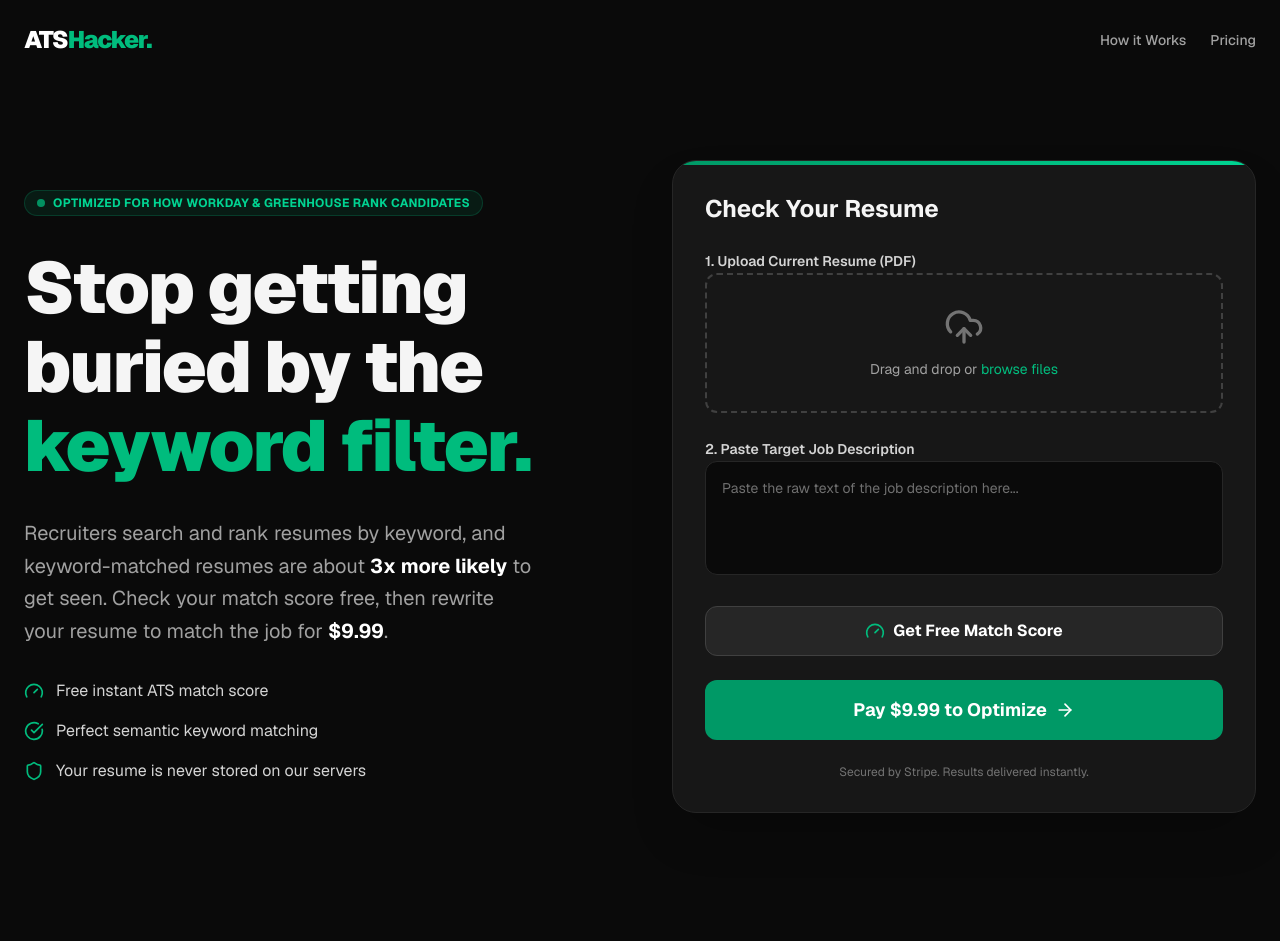
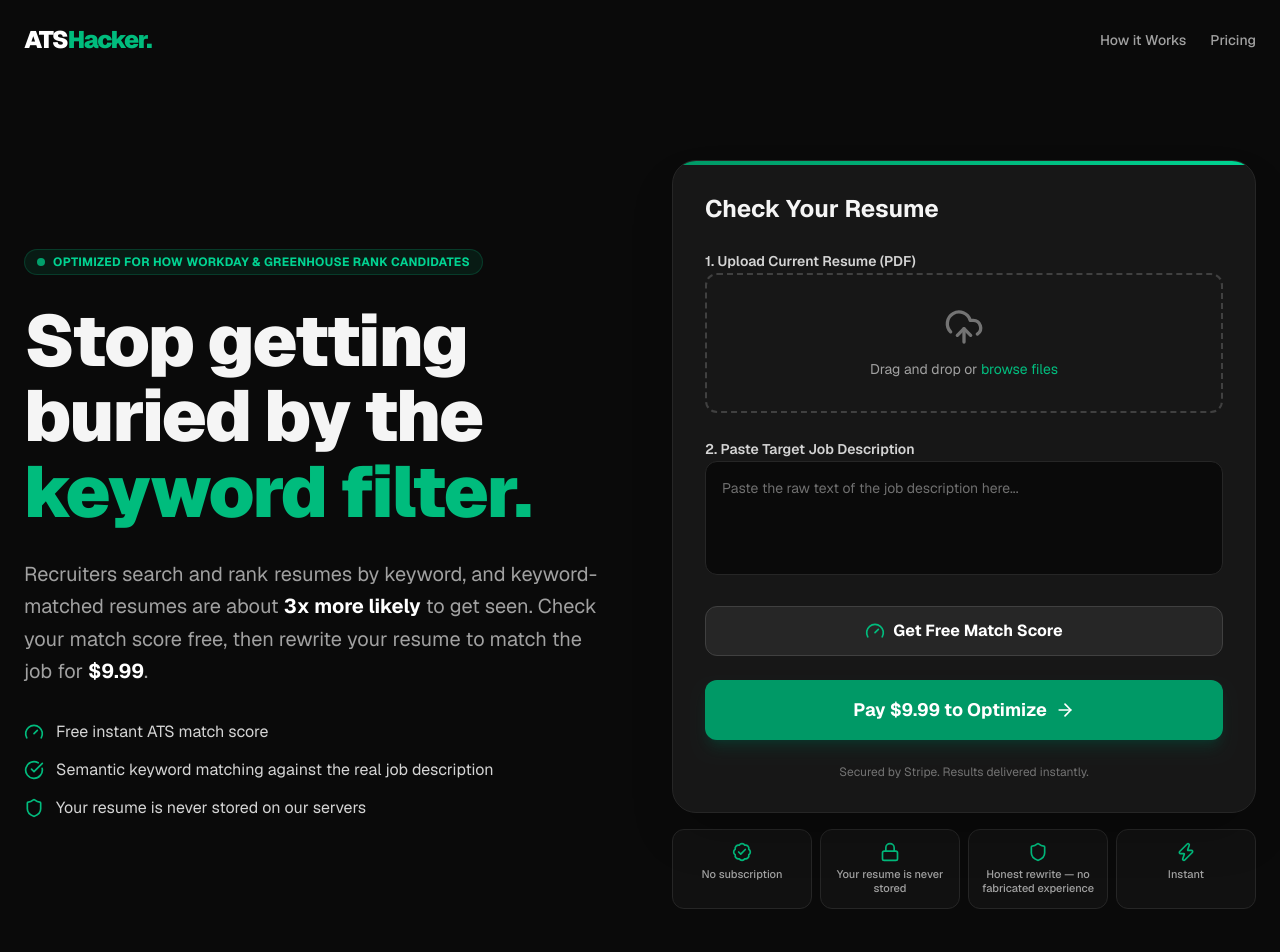
Before and after one commit to andynettlez-droid/ats-hacker, a Next.js app in the folder web/: page / in a window 1280 px wide. Shown: the top 952 px of the page. Built offline with nearby package versions, Linux system fonts and the light colour scheme.

Commit message:
feat(home): hybrid trust-shell + bold-conversion redesign ΓÇö hero count-up score (reduced-motion guard), score color tiers, honest trust row, prominent share; keeps all logic (UTM, track, chips, in-panel CTA)

```diff
--- a/web/src/app/page.tsx
+++ b/web/src/app/page.tsx
@@ -1,7 +1,7 @@
 "use client";
 import React, { useState, useRef, useEffect } from 'react';
 import { track } from '@vercel/analytics';
-import { UploadCloud, CheckCircle, Shield, ArrowRight, FileText, Gauge, XCircle, Share2 } from 'lucide-react';
+import { UploadCloud, CheckCircle, Shield, ArrowRight, FileText, Gauge, XCircle, Share2, Zap, Lock, BadgeCheck } from 'lucide-react';
 
 // First-touch UTM keys we persist for sale attribution.
 const UTM_KEYS = ['utm_source', 'utm_medium', 'utm_campaign'] as const;
@@ -28,6 +28,39 @@ interface ScoreResult {
   verdict: string;
 }
 
+// Animated count-up to a target number. Honors prefers-reduced-motion by
+// snapping straight to the target. Guarded for SSR.
+function useCountUp(target: number | null, durationMs = 1100): number {
+  const [value, setValue] = useState(0);
+  useEffect(() => {
+    if (target == null) { setValue(0); return; }
+
+    const prefersReduced =
+      typeof window !== 'undefined' &&
+      typeof window.matchMedia === 'function' &&
+      window.matchMedia('(prefers-reduced-motion: reduce)').matches;
+
+    if (prefersReduced || typeof requestAnimationFrame !== 'function') {
+      setValue(target);
+      return;
+    }
+
+    let raf = 0;
+    const start = performance.now();
+    const tick = (now: number) => {
+      const t = Math.min(1, (now - start) / durationMs);
+      // easeOutCubic for a satisfying settle.
+      const eased = 1 - Math.pow(1 - t, 3);
+      setValue(Math.round(target * eased));
+      if (t < 1) raf = requestAnimationFrame(tick);
+      else setValue(target);
+    };
+    raf = requestAnimationFrame(tick);
+    return () => cancelAnimationFrame(raf);
+  }, [target, durationMs]);
+  return value;
+}
+
 export default function Home() {
   const [file, setFile] = useState<File | null>(null);
   const [jobDescription, setJobDescription] = useState("");
@@ -37,6 +70,7 @@ export default function Home() {
   const [score, setScore] = useState<ScoreResult | null>(null);
 
   const fileInputRef = useRef<HTMLInputElement>(null);
+  const animatedScore = useCountUp(score ? score.score : null);
 
   // On first load, capture UTM params from the URL and persist them (first-touch:
   // only set if not already stored). Used later for sale attribution at checkout.
@@ -181,7 +215,13 @@ export default function Home() {
   };
 
   const scoreColor = score
-    ? score.score >= 75 ? 'text-emerald-500' : score.score >= 50 ? 'text-yellow-500' : 'text-red-500'
+    ? score.score >= 75 ? 'text-emerald-400' : score.score >= 50 ? 'text-amber-400' : 'text-red-400'
+    : '';
+  const scoreBar = score
+    ? score.score >= 75 ? 'bg-emerald-500' : score.score >= 50 ? 'bg-amber-500' : 'bg-red-500'
+    : 'bg-emerald-500';
+  const scoreRing = score
+    ? score.score >= 75 ? 'shadow-[0_0_60px_-15px] shadow-emerald-500/40' : score.score >= 50 ? 'shadow-[0_0_60px_-15px] shadow-amber-500/40' : 'shadow-[0_0_60px_-15px] shadow-red-500/40'
     : '';
 
   return (
@@ -199,41 +239,43 @@ export default function Home() {
       </nav>
 
       {/* Hero Section */}
-      <main className="max-w-7xl mx-auto px-6 pt-20 pb-32">
-        <div className="grid grid-cols-1 lg:grid-cols-2 gap-16 items-center">
+      <main className="max-w-7xl mx-auto px-6 pt-16 pb-24 lg:pt-20 lg:pb-32">
+        <div className="grid grid-cols-1 lg:grid-cols-2 gap-12 lg:gap-16 items-center">
 
-          <div className="space-y-8">
+          {/* Left: pitch */}
+          <div className="space-y-7">
             <div className="inline-flex items-center space-x-2 bg-emerald-500/10 border border-emerald-500/20 text-emerald-400 px-3 py-1 rounded-full text-xs font-bold tracking-wide uppercase">
               <span className="w-2 h-2 rounded-full bg-emerald-500 animate-pulse"></span>
               <span>Optimized for how Workday &amp; Greenhouse rank candidates</span>
             </div>
 
-            <h1 className="text-5xl lg:text-7xl font-black leading-[1.1] tracking-tight">
+            <h1 className="text-5xl lg:text-7xl font-black leading-[1.05] tracking-tight">
               Stop getting buried by the <span className="text-emerald-500">keyword filter.</span>
             </h1>
 
-            <p className="text-xl text-neutral-400 leading-relaxed max-w-lg">
+            <p className="text-lg lg:text-xl text-neutral-400 leading-relaxed max-w-xl">
               Recruiters search and rank resumes by keyword, and keyword-matched resumes are about <span className="text-white font-bold">3x more likely</span> to get seen. Check your match score free, then rewrite your resume to match the job for <span className="text-white font-bold">$9.99</span>.
             </p>
 
-            <div className="space-y-4">
+            <div className="space-y-3.5 pt-1">
               <div className="flex items-center space-x-3 text-neutral-300">
-                <Gauge className="w-5 h-5 text-emerald-500" />
+                <Gauge className="w-5 h-5 text-emerald-500 shrink-0" />
                 <span>Free instant ATS match score</span>
               </div>
               <div className="flex items-center space-x-3 text-neutral-300">
-                <CheckCircle className="w-5 h-5 text-emerald-500" />
-                <span>Perfect semantic keyword matching</span>
+                <CheckCircle className="w-5 h-5 text-emerald-500 shrink-0" />
+                <span>Semantic keyword matching against the real job description</span>
               </div>
               <div className="flex items-center space-x-3 text-neutral-300">
-                <Shield className="w-5 h-5 text-emerald-500" />
+                <Shield className="w-5 h-5 text-emerald-500 shrink-0" />
                 <span>Your resume is never stored on our servers</span>
               </div>
             </div>
           </div>
 
-          {/* The Vending Machine UI */}
-          <div className="bg-neutral-900 border border-neutral-800 rounded-3xl p-8 shadow-2xl relative overflow-hidden">
+          {/* Right: the tool */}
+          <div className="space-y-4">
+            <div className="bg-neutral-900 border border-neutral-800 rounded-3xl p-6 sm:p-8 shadow-2xl relative overflow-hidden">
               <div className="absolute top-0 left-0 w-full h-1 bg-gradient-to-r from-emerald-600 to-emerald-400"></div>
 
               <h2 className="text-2xl font-bold mb-6">Check Your Resume</h2>
@@ -296,17 +338,22 @@ export default function Home() {
                   <span>{isScoring ? "Scoring..." : "Get Free Match Score"}</span>
                 </button>
 
-              {/* Score result panel */}
+                {/* Score result panel — the score is the hero */}
                 {score && (
-                <div className="bg-neutral-950 border border-neutral-800 rounded-xl p-5 space-y-4">
-                  <div className="flex items-center justify-between">
-                    <span className="text-sm font-semibold text-neutral-300">Your ATS Match Score</span>
-                    <span className={`text-3xl font-black ${scoreColor}`}>{score.score}<span className="text-base text-neutral-500">/100</span></span>
+                  <div className={`bg-neutral-950 border border-neutral-800 rounded-2xl p-6 space-y-5 ${scoreRing}`}>
+                    {/* Hero score number */}
+                    <div className="flex flex-col items-center text-center pt-1">
+                      <span className="text-xs font-semibold uppercase tracking-widest text-neutral-500 mb-1">Your ATS Match Score</span>
+                      <div className="flex items-end justify-center leading-none">
+                        <span className={`text-7xl font-black tabular-nums ${scoreColor}`}>{animatedScore}</span>
+                        <span className="text-2xl font-bold text-neutral-600 mb-1.5">/100</span>
                       </div>
-                  <div className="w-full bg-neutral-800 rounded-full h-2">
-                    <div className="bg-emerald-500 h-2 rounded-full transition-all" style={{ width: `${score.score}%` }}></div>
                     </div>
-                  {score.verdict && <p className="text-xs text-neutral-400">{score.verdict}</p>}
+                    <div className="w-full bg-neutral-800 rounded-full h-2 overflow-hidden">
+                      <div className={`${scoreBar} h-2 rounded-full transition-all duration-700 ease-out`} style={{ width: `${animatedScore}%` }}></div>
+                    </div>
+                    {score.verdict && <p className="text-sm text-neutral-300 text-center leading-relaxed">{score.verdict}</p>}
+
                     {score.matchedKeywords?.length > 0 && (
                       <div>
                         <p className="text-xs font-semibold text-emerald-400 mb-2 flex items-center"><CheckCircle className="w-4 h-4 mr-1" /> Matched keywords ({score.matchedKeywords.length})</p>
@@ -327,11 +374,12 @@ export default function Home() {
                         </div>
                       </div>
                     )}
+
                     {/* Primary CTA at peak intent — right inside the score panel. */}
                     <button
                       onClick={handleCheckout}
                       disabled={isLoading}
-                    className="w-full bg-emerald-600 hover:bg-emerald-500 text-white font-bold text-base py-3 rounded-xl transition flex items-center justify-center space-x-2 disabled:opacity-50 disabled:cursor-not-allowed"
+                      className="w-full bg-emerald-600 hover:bg-emerald-500 text-white font-bold text-base py-3.5 rounded-xl transition flex items-center justify-center space-x-2 disabled:opacity-50 disabled:cursor-not-allowed shadow-lg shadow-emerald-900/40"
                     >
                       <span>
                         {isLoading
@@ -342,9 +390,10 @@ export default function Home() {
                       </span>
                       {!isLoading && <ArrowRight className="w-5 h-5" />}
                     </button>
+                    {/* Share-first: prominent after a score. */}
                     <button
                       onClick={shareScore}
-                    className="w-full bg-neutral-800 hover:bg-neutral-700 border border-neutral-700 text-white text-sm font-semibold py-2.5 rounded-lg transition flex items-center justify-center gap-2"
+                      className="w-full bg-transparent hover:bg-neutral-800 border border-neutral-700 text-white text-sm font-semibold py-3 rounded-xl transition flex items-center justify-center gap-2"
                     >
                       <Share2 className="w-4 h-4 text-emerald-500" />
                       <span>Share my score</span>
@@ -352,18 +401,41 @@ export default function Home() {
                   </div>
                 )}
 
-              {/* PAID unlock */}
+                {/* PAID unlock (shown before a score is run) */}
+                {!score && (
                   <button
                     onClick={handleCheckout}
                     disabled={isLoading}
-                className="w-full bg-emerald-600 hover:bg-emerald-500 text-white font-bold text-lg py-4 rounded-xl transition flex items-center justify-center space-x-2 disabled:opacity-50 disabled:cursor-not-allowed"
+                    className="w-full bg-emerald-600 hover:bg-emerald-500 text-white font-bold text-lg py-4 rounded-xl transition flex items-center justify-center space-x-2 disabled:opacity-50 disabled:cursor-not-allowed shadow-lg shadow-emerald-900/40"
                   >
                     <span>{isLoading ? "Connecting to Stripe..." : "Pay $9.99 to Optimize"}</span>
                     {!isLoading && <ArrowRight className="w-5 h-5" />}
                   </button>
+                )}
 
                 <p className="text-xs text-center text-neutral-500">Secured by Stripe. Results delivered instantly.</p>
 
+              </div>
+            </div>
+
+            {/* Honest trust row — truthful signals only, no ratings/testimonials. */}
+            <div className="grid grid-cols-2 sm:grid-cols-4 gap-2">
+              <div className="flex flex-col items-center text-center gap-1.5 bg-neutral-900/60 border border-neutral-800 rounded-xl px-2 py-3">
+                <BadgeCheck className="w-5 h-5 text-emerald-500" />
+                <span className="text-[11px] leading-tight text-neutral-400 font-medium">No subscription</span>
+              </div>
+              <div className="flex flex-col items-center text-center gap-1.5 bg-neutral-900/60 border border-neutral-800 rounded-xl px-2 py-3">
+                <Lock className="w-5 h-5 text-emerald-500" />
+                <span className="text-[11px] leading-tight text-neutral-400 font-medium">Your resume is never stored</span>
+              </div>
+              <div className="flex flex-col items-center text-center gap-1.5 bg-neutral-900/60 border border-neutral-800 rounded-xl px-2 py-3">
+                <Shield className="w-5 h-5 text-emerald-500" />
+                <span className="text-[11px] leading-tight text-neutral-400 font-medium">Honest rewrite — no fabricated experience</span>
+              </div>
+              <div className="flex flex-col items-center text-center gap-1.5 bg-neutral-900/60 border border-neutral-800 rounded-xl px-2 py-3">
+                <Zap className="w-5 h-5 text-emerald-500" />
+                <span className="text-[11px] leading-tight text-neutral-400 font-medium">Instant</span>
+              </div>
             </div>
           </div>
 
```
Lines whose indentation alone changed are shown as unchanged.
